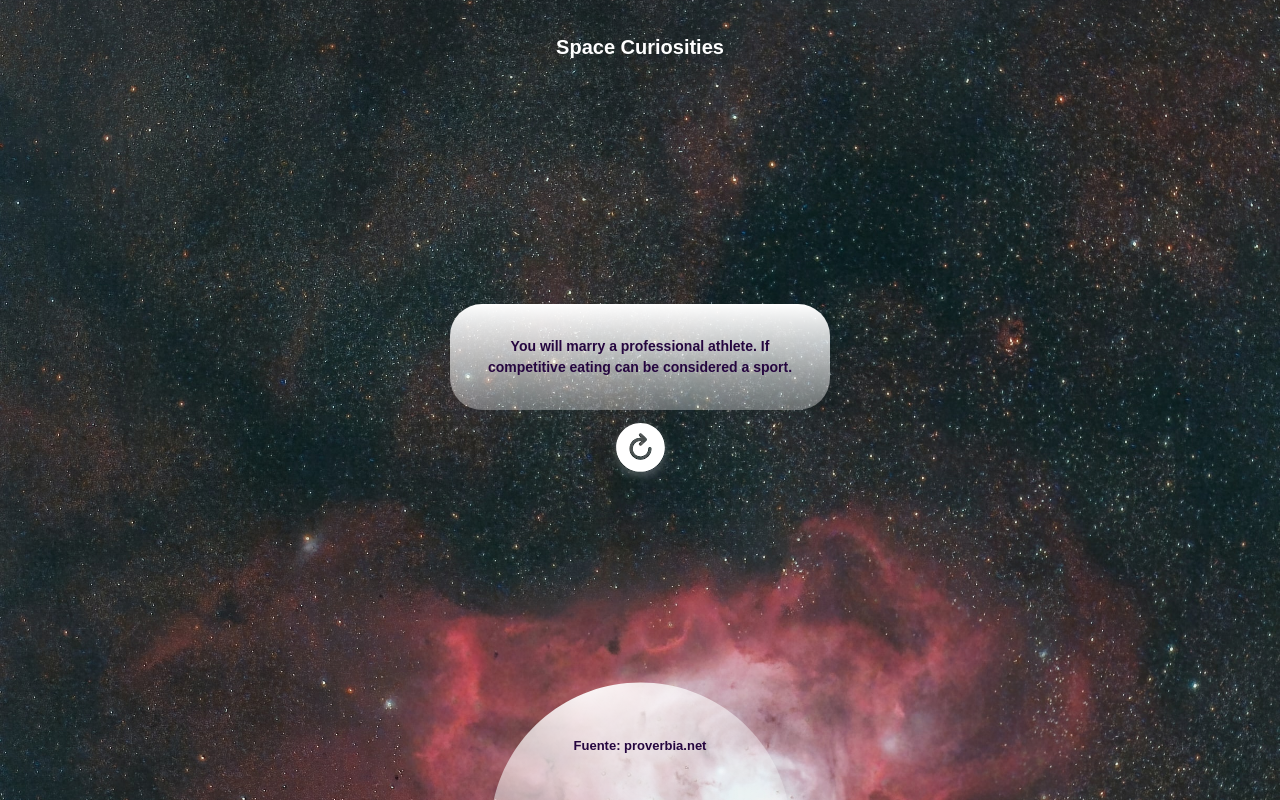
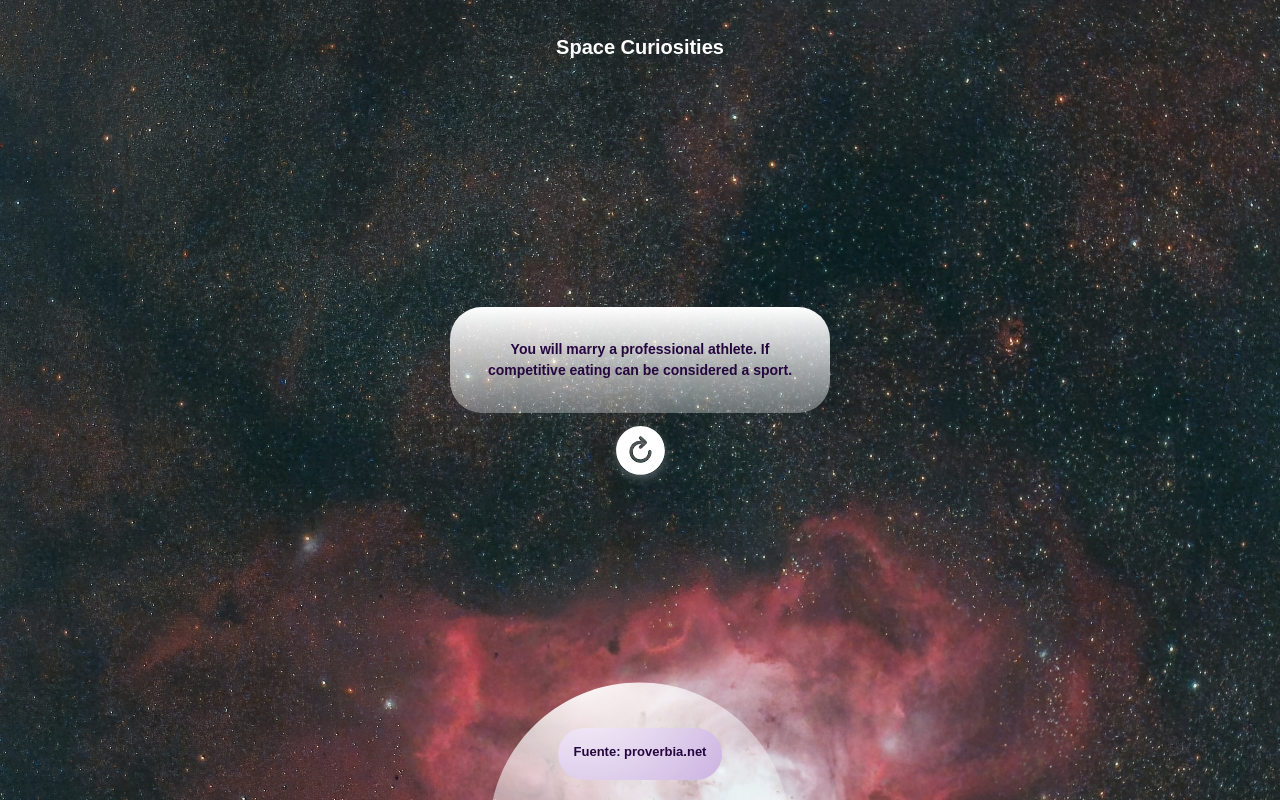
Before and after one commit to cesar-velazquez/phrases, a React (Vite) app: page / in a window 1280 px wide. Built offline with nearby package versions, Linux system fonts and the light colour scheme; a web font is replaced by a local one.

Commit message:
cambio position v2.1

```diff
--- a/index.html
+++ b/index.html
@@ -2,7 +2,7 @@
 <html lang="en">
   <head>
     <meta charset="UTF-8" />
-    <link rel="icon" href="public/vite.svg">
+    <link rel="icon" href="/vite.svg">
     <link href="https://fonts.cdnfonts.com/css/digital-numbers" rel="stylesheet">
 
     <meta name="viewport" content="width=device-width, initial-scale=1.0" />
--- a/src/components/QuoteBox.jsx
+++ b/src/components/QuoteBox.jsx
@@ -36,7 +36,7 @@ export const QuoteBox = ({ handleChangeQuote, quote }) => {
 
             <footer className='footer'>
                 <h4 className='author'>Fuente: {quote.author}</h4>
-            </footer>
+            {/* </footer> */}
             <svg className='vector' width="301" height="118" viewBox="0 0 301 118" fill="none" xmlns="http://www.w3.org/2000/svg">
                     <path d="M150.523 300.982C233.585 300.982 300.921 233.719 300.921 150.745C300.921 67.7716 233.585 0.508301 150.523 0.508301C67.4612 0.508301 0.125977 67.7716 0.125977 150.745C0.125977 233.719 67.4612 300.982 150.523 300.982Z" fill="url(#paint0_radial_171_1558)" />
                     <defs>
@@ -46,6 +46,7 @@ export const QuoteBox = ({ handleChangeQuote, quote }) => {
                         </radialGradient>
                     </defs>
                 </svg>
+                </footer>
         </section>
     );
 };
--- a/src/components/styles/QuoteBox.css
+++ b/src/components/styles/QuoteBox.css
@@ -60,6 +60,11 @@
 }
 
 .footer {
-    width: 100%;
     text-align: center;
+    background-color: #a578c9;
+    border-radius: 2rem;
+    display: flex;
+    justify-content: center;
+    align-items: center;
+    margin: 0 auto;
 }
```
